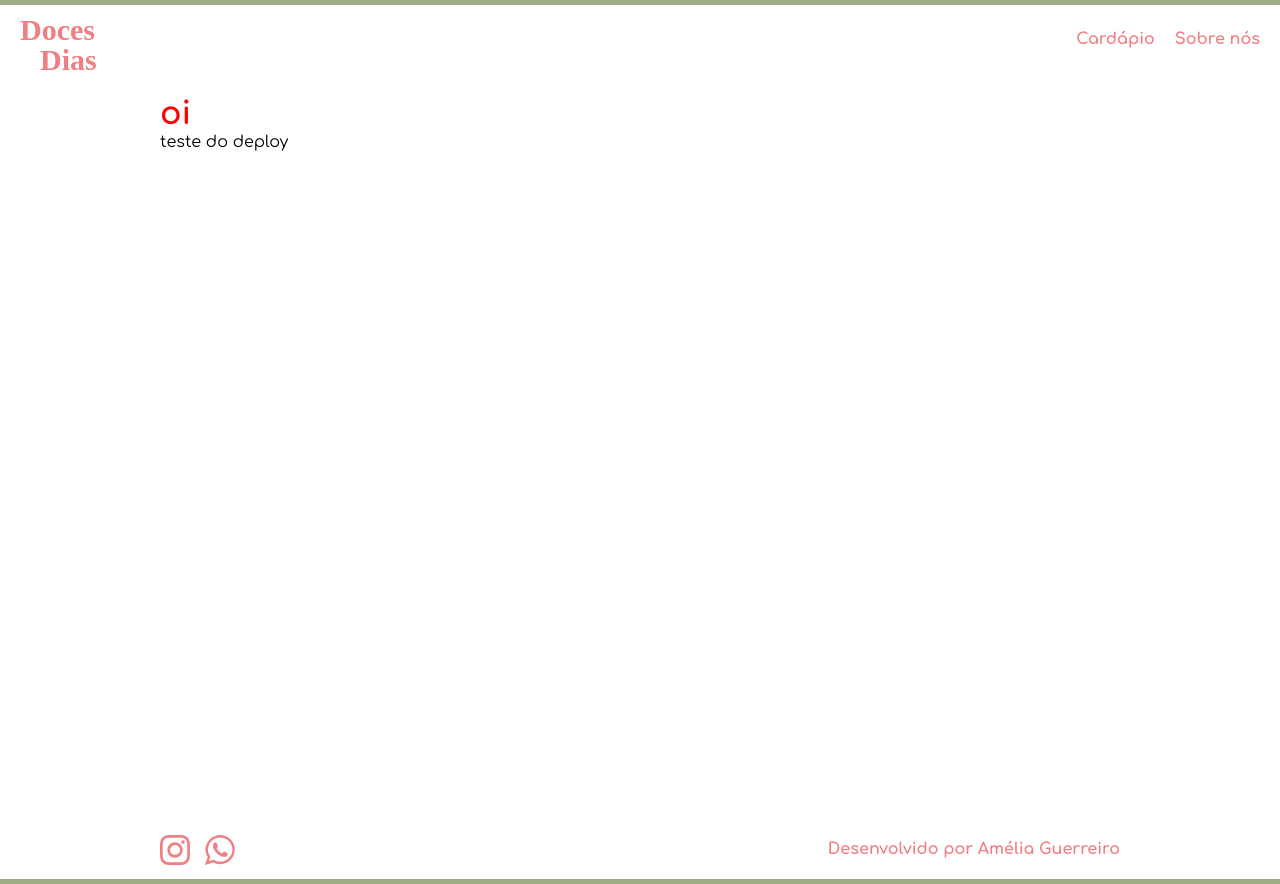
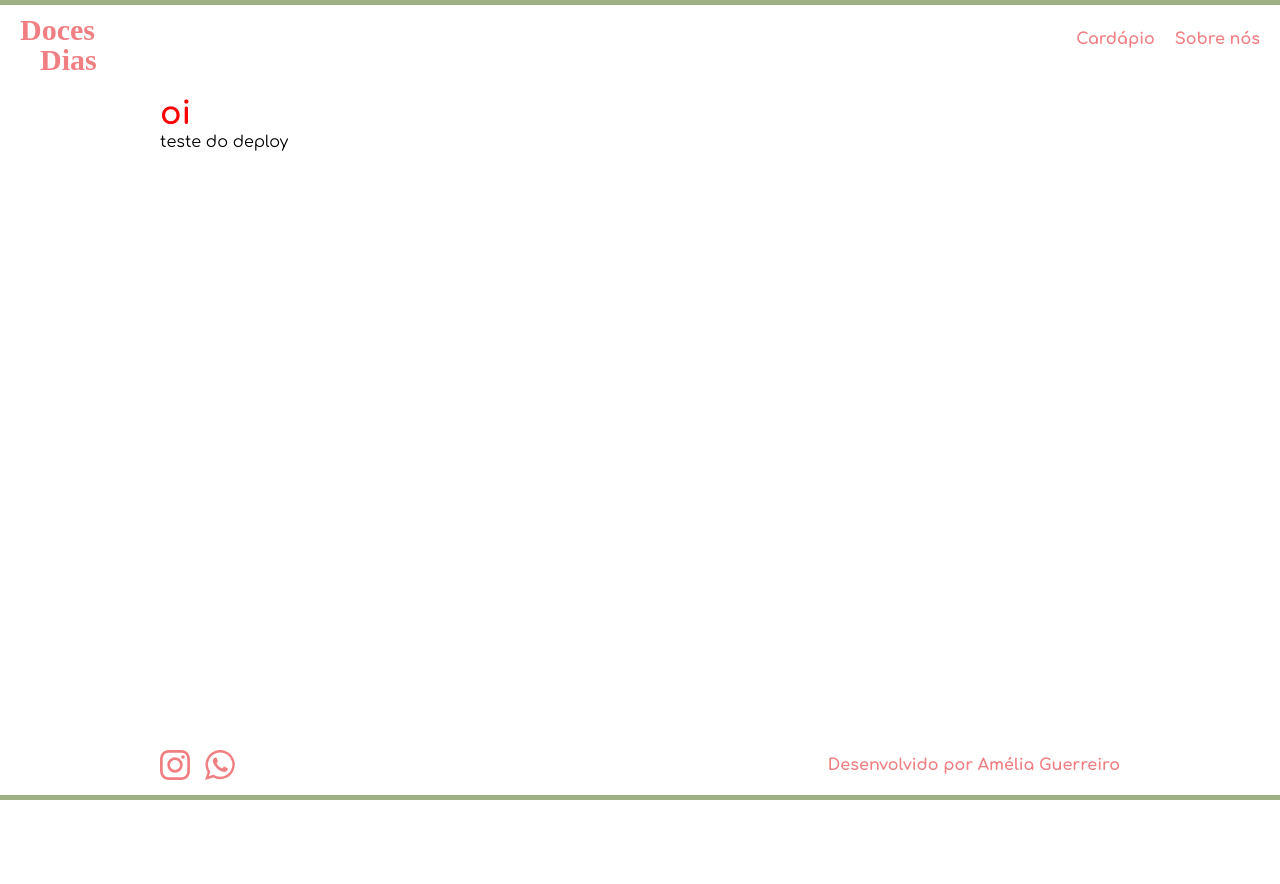
Before and after one commit to JujubaOhime/DocesDias, a Next.js app: page / in a window 1280 px wide. After the commit the page ends 800 px from the top, so only its background shows below. Built offline with nearby package versions, Linux system fonts and the light colour scheme; a web font is replaced by a local one.

Commit message:
feat(footer): removed next/image

```diff
--- a/next.config.js
+++ b/next.config.js
@@ -3,10 +3,6 @@ const isProd = process.env.NODE_ENV === "production";
 const nextConfig = {
 	reactStrictMode: true,
 	assetPrefix: isProd ? "/DocesDias" : "",
-	images: {
-		loader: "imgix",
-		path: "/",
-	},
 };
 
 module.exports = nextConfig;
--- a/src/layout/index.tsx
+++ b/src/layout/index.tsx
@@ -15,8 +15,9 @@ const Layout = ({ children }: React.PropsWithChildren<{}>) => {
 				) ?? 0;
 			const footerHeight = footer?.getBoundingClientRect().height ?? 0;
 			setFooterHeight(footerHeight + marginFooter);
+			console.log(footerHeight + marginFooter);
 		};
-
+		updateFooterdimension();
 		window.addEventListener("resize", updateFooterdimension);
 
 		return () => {
--- a/src/organisms/footer/footer.tsx
+++ b/src/organisms/footer/footer.tsx
@@ -1,5 +1,5 @@
+/* eslint-disable @next/next/no-img-element */
 import Link from "next/link";
-import Image from "next/image";
 
 import { prefix } from "utils/prefix";
 
@@ -24,11 +24,12 @@ const Footer = () => {
 					<li>
 						<Link href="https://www.instagram.com/docesdiasdagi/">
 							<a aria-label="Instagram">
-								<Image
+								<img
 									src={instagramLogo}
 									alt=""
 									width={30}
 									height={30}
+									loading="lazy"
 								/>
 							</a>
 						</Link>
@@ -36,11 +37,12 @@ const Footer = () => {
 					<li>
 						<Link href="http://wa.me/+5521970594240">
 							<a aria-label="Whatsapp">
-								<Image
+								<img
 									src={whatsappLogo}
 									alt=""
 									width={30}
 									height={30}
+									loading="lazy"
 								/>
 							</a>
 						</Link>
```
